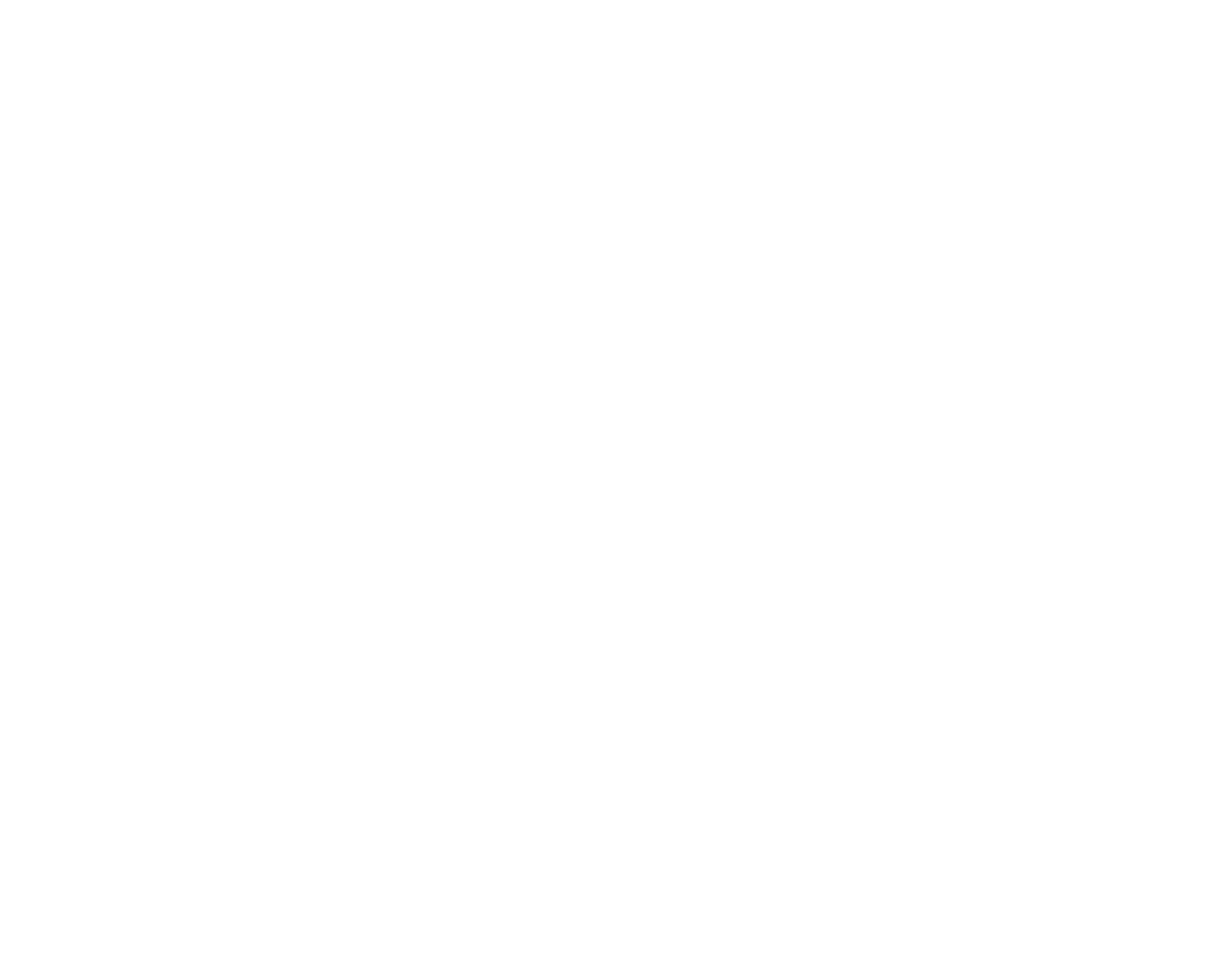
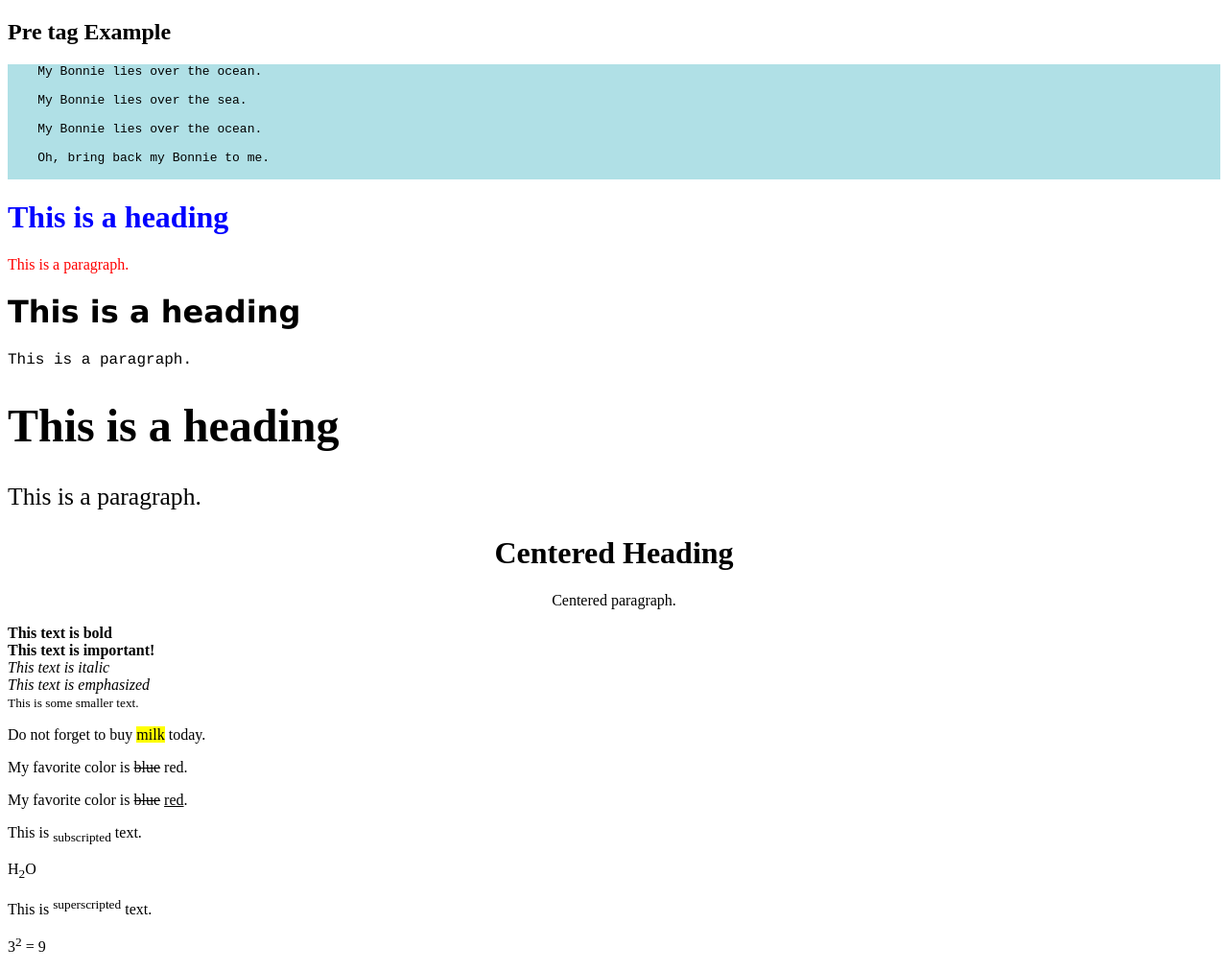
Before and after one commit to khaled39ab/HTML-W3School, a plain HTML site: page index.html in a window 1280 px wide. Shown: the whole page at 96% size. Before the commit the page ends 800 px from the top, so only its background shows below. Drawn offline with Linux system fonts and the light colour scheme.

Commit message:
Elements, Attributes, Heading, Paragraph, Style, Formatting are done

```diff
--- a/index.html
+++ b/index.html
@@ -1,12 +1,97 @@
 <!DOCTYPE html>
 <html lang="en">
+
 <head>
     <meta charset="UTF-8">
     <meta http-equiv="X-UA-Compatible" content="IE=edge">
     <meta name="viewport" content="width=device-width, initial-scale=1.0">
     <title>Document</title>
 </head>
+
 <body>
+<!-- What is HTML?
+HTML stands for Hyper Text Markup Language
+HTML is the standard markup language for creating Web pages
+HTML describes the structure of a Web page
+HTML consists of a series of elements
+HTML elements tell the browser how to display the content
+HTML elements label pieces of content such as "this is a heading", "this is a paragraph", "this is a link", etc. -->
 
+    <!-- Explained
+The <!DOCTYPE html> declaration defines that this document is an HTML5 document
+The <html> element is the root element of an HTML page
+The <head> element contains meta information about the HTML page
+The <title> element specifies a title for the HTML page (which is shown in the browser's title bar or in the page's tab)
+The <body> element defines the document's body, and is a container for all the visible contents, such as headings, paragraphs, images, hyperlinks, tables, lists, etc.
+The <h1> element defines a large heading
+The <p> element defines a paragraph-->
 </body>
+
+<H2>Pre tag Example </H2>
+<!-- The HTML <pre> element defines preformatted text. -->
+<pre style="background-color:powderblue;">
+    My Bonnie lies over the ocean.
+
+    My Bonnie lies over the sea.
+
+    My Bonnie lies over the ocean.
+
+    Oh, bring back my Bonnie to me.
+ </pre>
+
+<h1 style="color:blue;">This is a heading</h1>
+<p style="color:red;">This is a paragraph.</p>
+
+<!-- Fonts-
+The CSS font-family property defines the font to be used for an HTML element -->
+<h1 style="font-family:verdana;">This is a heading</h1>
+<p style="font-family:courier;">This is a paragraph.</p>
+
+<!-- Text Size
+The CSS font-size property defines the text size for an HTML element -->
+<h1 style="font-size:300%;">This is a heading</h1>
+<p style="font-size:160%;">This is a paragraph.</p>
+
+<!-- Text Alignment
+The CSS text-align property defines the horizontal text alignment for an HTML element -->
+<h1 style="text-align:center;">Centered Heading</h1>
+<p style="text-align:center;">Centered paragraph.</p>
+
+<!-- HTML <b> and <strong> Elements
+The HTML <b> element defines bold text, without any extra importance. -->
+<b>This text is bold</b><br>
+<strong>This text is important!</strong><br>
+
+<!-- HTML <i> and <em> Elements
+The HTML <i> element defines a part of text in an alternate voice or mood. The content inside is typically displayed in italic.
+The HTML <em> element defines emphasized text. The content inside is typically displayed in italic -->
+<i>This text is italic</i> <br>
+<em>This text is emphasized</em> <br>
+
+<!-- HTML <small> Element
+The HTML <small> element defines smaller text: -->
+<small>This is some smaller text.</small>
+
+<!-- HTML <mark> Element
+The HTML <mark> element defines text that should be marked or highlighted -->
+<p>Do not forget to buy <mark>milk</mark> today.</p>
+
+<!-- HTML <del> Element
+The HTML <del> element defines text that has been deleted from a document. Browsers will usually strike a line through deleted text -->
+<p>My favorite color is <del>blue</del> red.</p>
+
+<!-- HTML <ins> Element
+The HTML <ins> element defines a text that has been inserted into a document. Browsers will usually underline inserted text -->
+<p>My favorite color is <del>blue</del> <ins>red</ins>.</p>
+
+<!-- HTML <sub> Element
+The HTML <sub> element defines subscript text. Subscript text appears half a character below the normal line, and is sometimes rendered in a smaller font. Subscript text can be used for chemical formulas, like H2O: -->
+<p>This is <sub>subscripted</sub> text.</p>
+<p> H<sub>2</sub>O </p>
+
+<!-- HTML <sup> Element
+The HTML <sup> element defines superscript text. Superscript text appears half a character above the normal line, and is sometimes rendered in a smaller font. Superscript text can be used for footnotes, like WWW[1]: -->
+<p>This is <sup>superscripted</sup> text.</p>
+<p>3<sup>2</sup> = 9 </p>
+
 </html>
```
